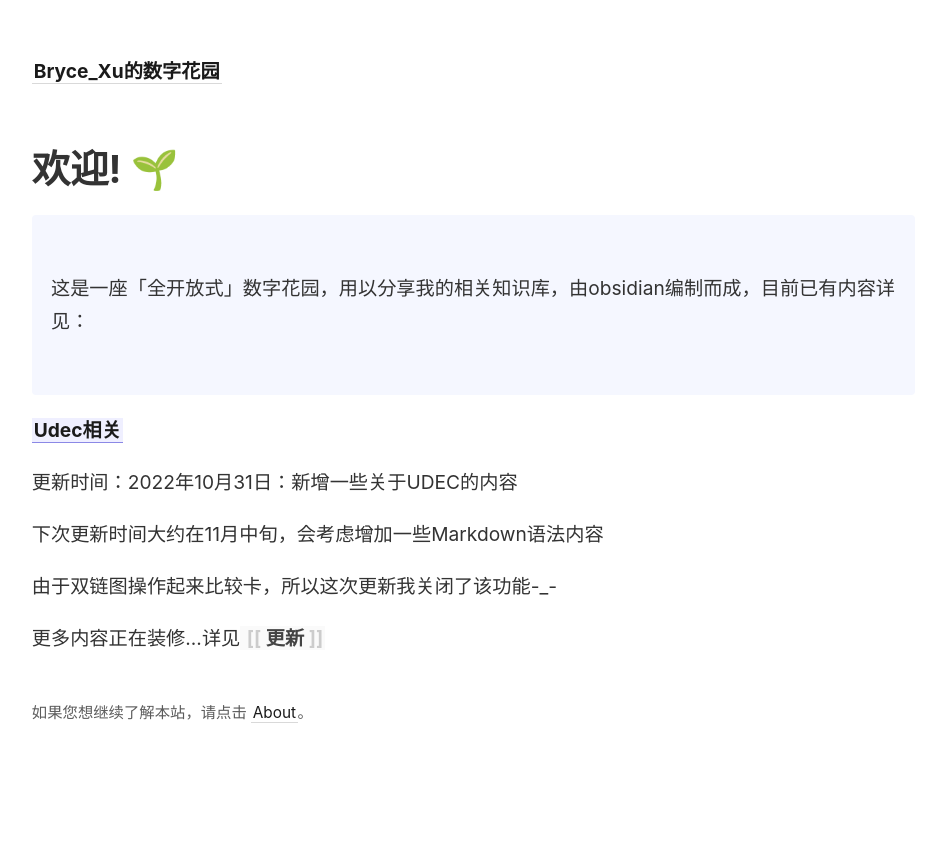
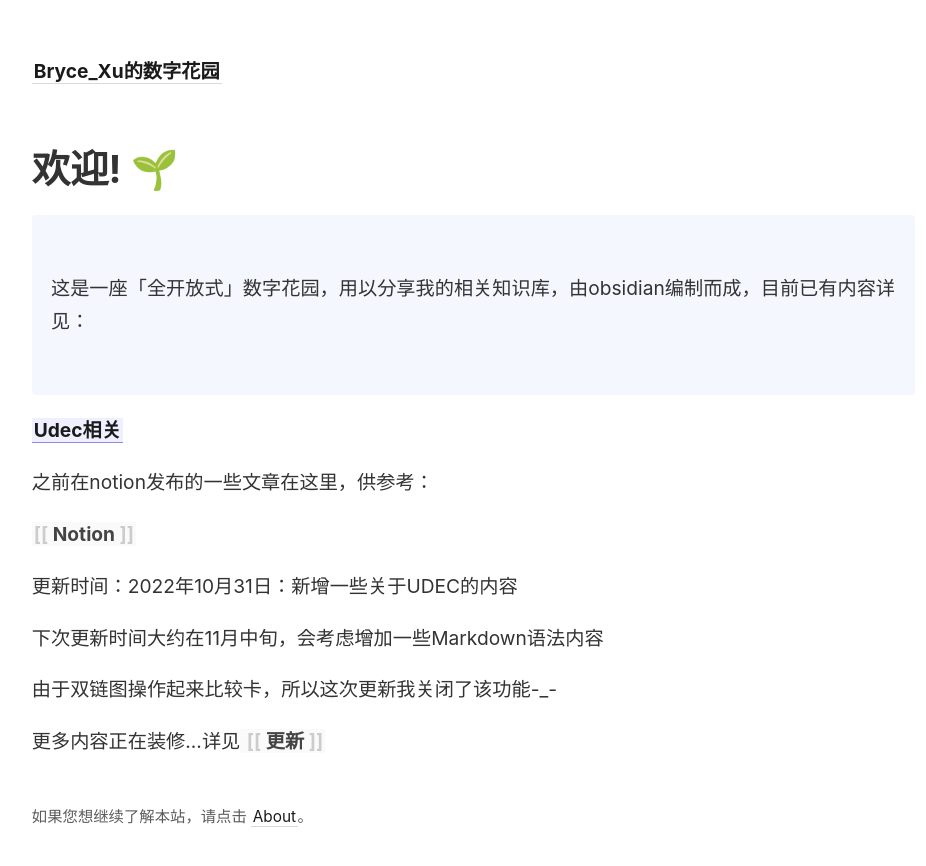
Before and after one commit to zuiyu666/-, a Jekyll site: the page built from _pages/index.md, in a window 1280 px wide. Shown: the top 866 px of the page, without its empty margins (45-971 px from the left). Built offline with Jekyll 4.4.1, drawn with Linux system fonts in a browser that asks for light colours.

Commit message:
Update index.md

```diff
--- a/_pages/index.md
+++ b/_pages/index.md
@@ -13,6 +13,8 @@ permalink: /
 
 <span style="font-weight: bold">[[Udec相关]]</span>
 
+<p>之前在notion发布的一些文章在这里，供参考：</p>
+<span style="font-weight: bold">[[Notion]]</span>
 
 <p>更新时间：2022年10月31日：新增一些关于UDEC的内容</p>
 <p>下次更新时间大约在11月中旬，会考虑增加一些Markdown语法内容</p>
```
